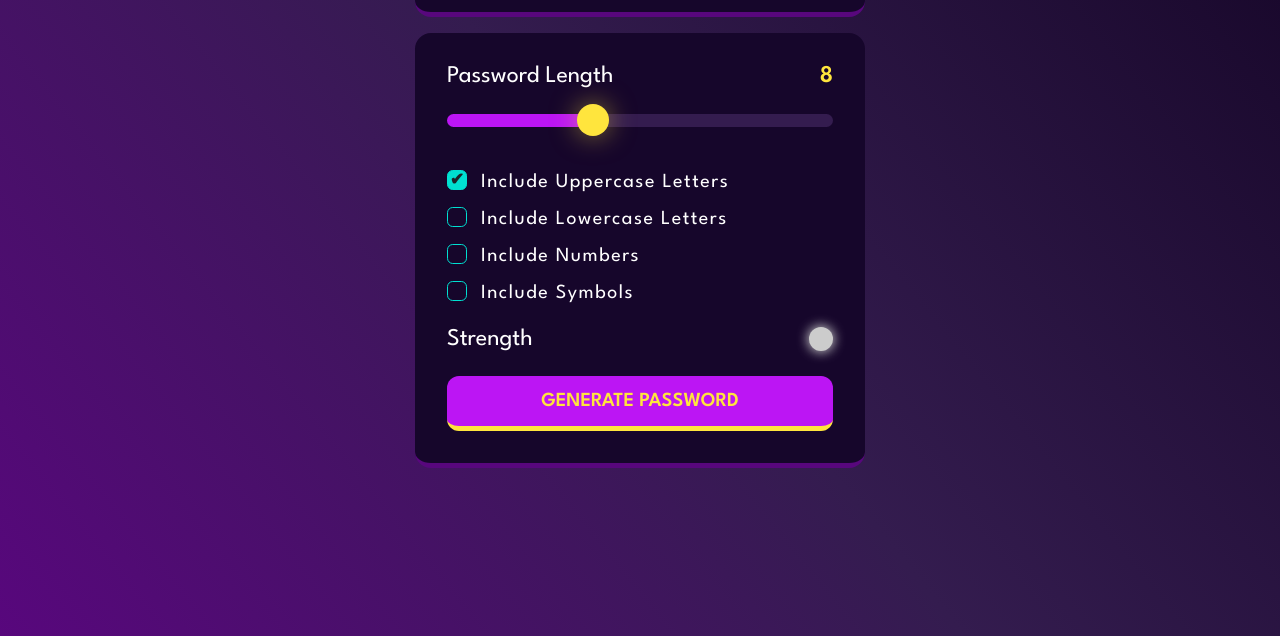
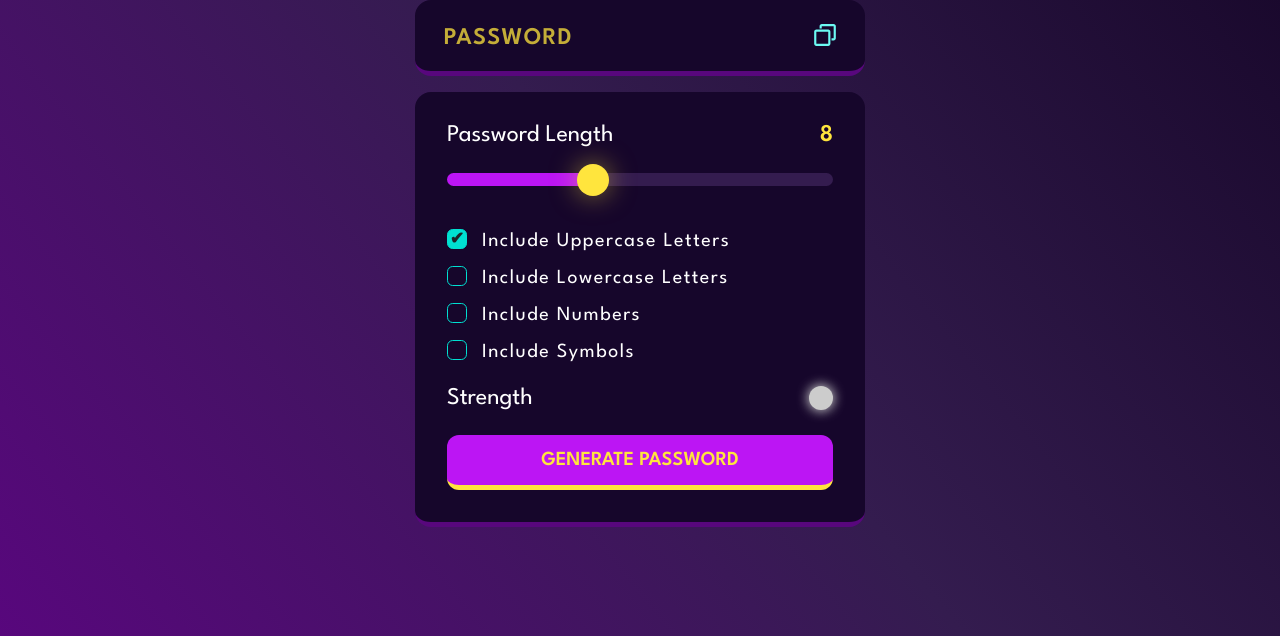
Before and after one commit to bhomik1310ranjan/Password-Generator-App, a plain HTML site: page index.html in a window 1280 px wide. Shown: the part 164-800 px from the top of the page. Drawn offline with Linux system fonts and the light colour scheme.

Commit message:
Third Commit

```diff
--- a/styles.css
+++ b/styles.css
@@ -35,16 +35,18 @@ html{
     overflow-x: hidden;
     overflow-y: auto;
     background-image: linear-gradient(231deg, var(--Chinese-Black) 0%, var(--Russian-Violet) 50%, var(--Indigo) 100%);
+    display: grid;
+    align-items: center;
 }
 
 #content{
     width: 90%;
     max-width: 450px;
-    margin: 5em auto;
+    margin: 2.5em auto;
 }
 
 #heading{
-    font-size: 2.6em;
+    font-size: 2.5em;
     font-weight: 600;
     font-family: 'League Spartan', sans-serif;
     text-align: center;
@@ -199,7 +201,7 @@ html{
 .include-character{
     display: flex;
     align-items: center;
-    column-gap: 1.4em;
+    column-gap: 1.5em;
     margin: 1.5em 0em;
 }
 
```
